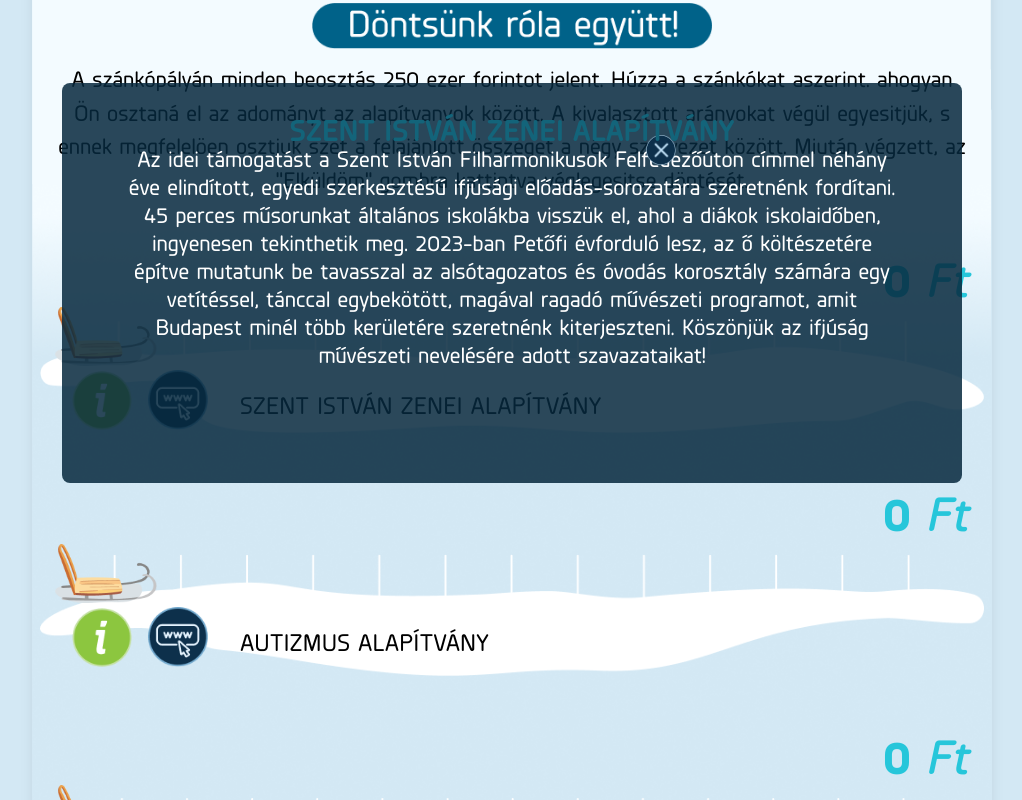
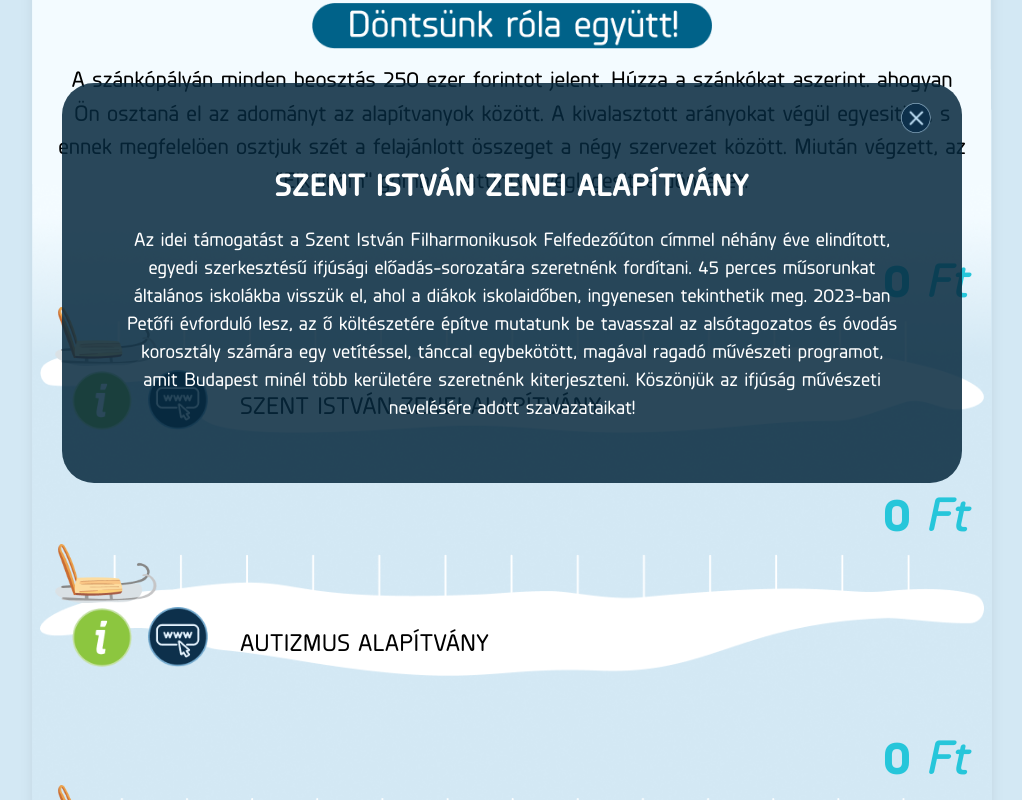
Before and after one commit to brutumfulmen97/sp-sanke, a Next.js app: page / in a window 1280 px wide. Both pictures are taken after a click on the picture 230 px from the left and 997 px from the top of the page. Shown: the part 597-1397 px from the top of the page, without its empty margins (128-1150 px from the left). Built offline with nearby package versions, Linux system fonts and the light colour scheme; a small style sheet from the web is missing.

Commit message:
scss done

```diff
--- a/src/app/globals.scss
+++ b/src/app/globals.scss
@@ -99,7 +99,7 @@
         margin-top: 3rem;
     }
 
-    h1 {
+    .main-title {
         position: absolute;
         left: 50%;
         top: 3%;
@@ -329,3 +329,65 @@
         }
     }
 }
+
+.popup {
+    position: fixed;
+    width: 100%;
+    height: 100vh;
+    left: 0;
+    top: 0;
+    z-index: 30;
+
+    .popup__content {
+        position: absolute;
+        left: 50% !important;
+        top: 10vh;
+        width: 90vw;
+        transform: translateX(-50%);
+        max-width: 900px;
+        background: #06283ed9;
+        border-radius: 2rem;
+        padding: 1.5rem;
+        color: white;
+
+        @media #{$xs} {
+            padding: 3rem;
+        }
+
+        @media #{$md} {
+            min-height: 50vh;
+        }
+
+        button {
+            width: 45px !important;
+            position: absolute;
+            top: -1rem;
+            right: 1rem;
+        }
+
+        h1 {
+            font-size: 1rem;
+            text-align: center;
+            margin-bottom: 1rem;
+            color: white;
+            margin-top: 2rem;
+            @media #{$xs} {
+                font-size: 1.5rem;
+            }
+            @media #{$md} {
+                font-size: 2rem;
+            }
+        }
+
+        p {
+            font-size: 0.5rem;
+            @media #{$xs} {
+                font-size: 0.8rem;
+            }
+
+            @media #{$md} {
+                font-size: 1.2rem;
+            }
+        }
+    }
+}
--- a/src/app/page.tsx
+++ b/src/app/page.tsx
@@ -78,7 +78,9 @@
                         height: "auto",
                     }}
                 />
-                <h1 className="fontExtraBoldItalic">AZ AJÁNDÉK KÖZÖS</h1>
+                <h1 className="main-title fontExtraBoldItalic">
+                    AZ AJÁNDÉK KÖZÖS
+                </h1>
                 <div className="main__content">
                     <Image
                         src="/dugme.png"
--- a/src/components/Charity.tsx
+++ b/src/components/Charity.tsx
@@ -118,10 +118,9 @@
                 </div>
             </div>
             {popupOpen && (
-                <div className="fixed w-[100%] h-screen left-0 top-0 z-30">
-                    <div className="fixed z-30 left-1/2 top-[10vh] -translate-x-[50%] w-[90vw] max-w-[900px] min-h-[70vh] md:min-h-[50vh] bg-[#06283ed9]   rounded-lg p-6 mobile:p-12 text-white">
+                <div className="popup">
+                    <div className="popup__content">
                         <button
-                            className="absolute right-4 top-4"
                             onClick={() => {
                                 setPopupOpen(false);
                             }}
@@ -133,9 +132,7 @@
                                 alt="close btn"
                             />
                         </button>
-                        <h1 className="text-3xl text-center mb-4 fontBold">
-                            {title.toUpperCase()}
-                        </h1>
+                        <h1 className="fontBold">{title.toUpperCase()}</h1>
                         <p className="fontMedium text-sm mobile:text-lg">
                             {popupTexts[id - 1]}
                         </p>
```
